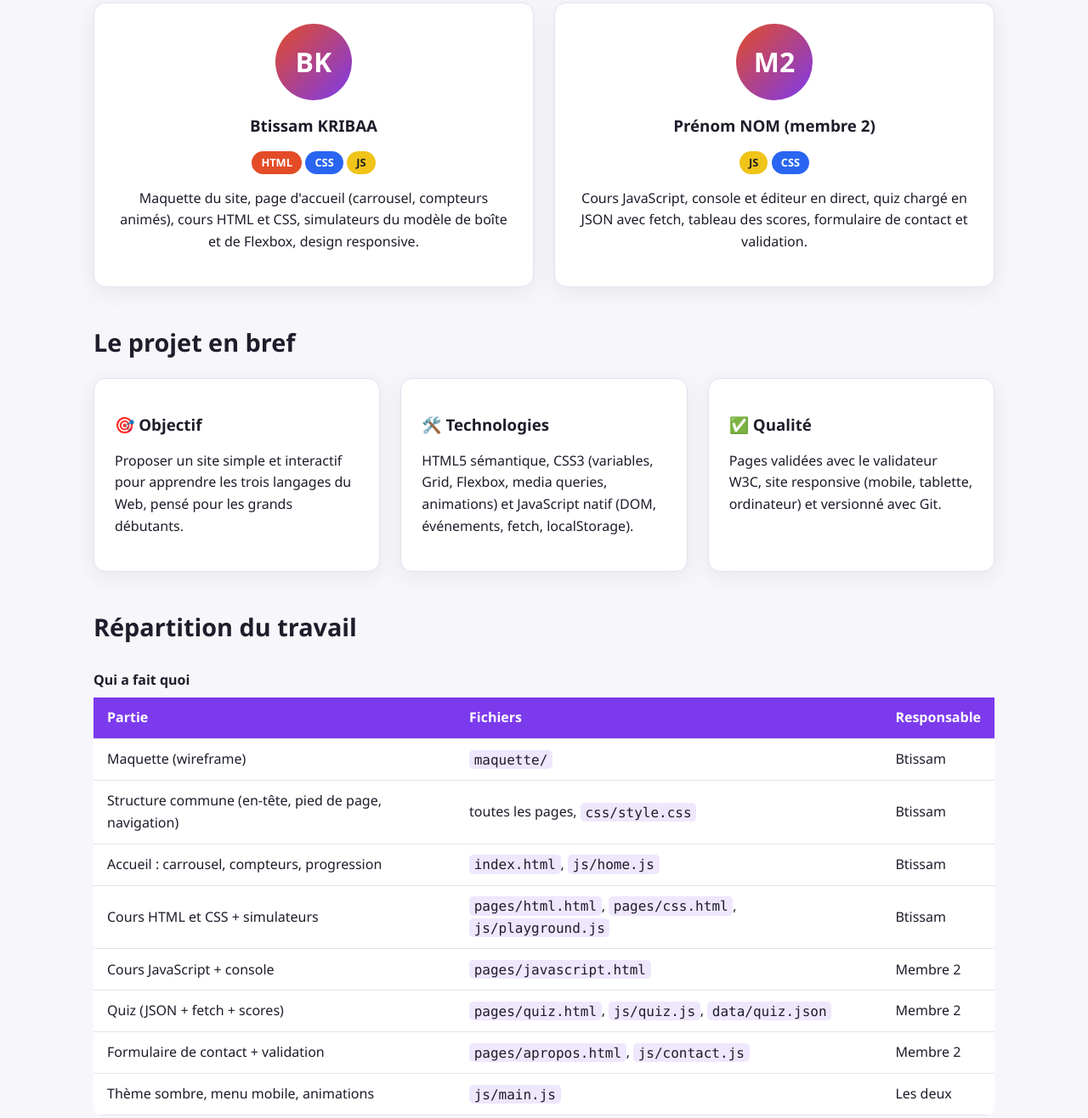
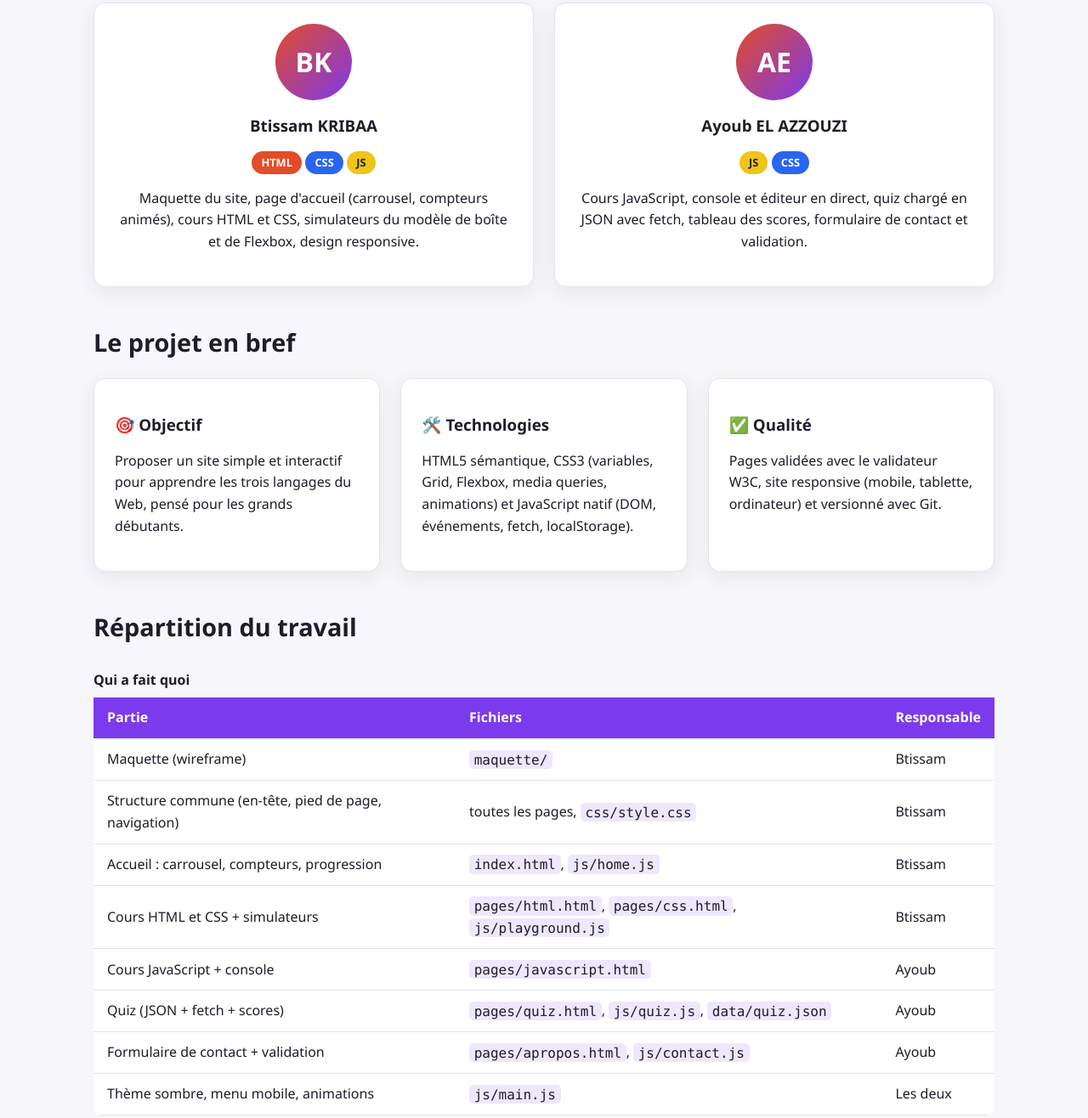
Before and after one commit to btissamuser/codelab_Kribaa_Elazzouzi, a plain HTML site: page pages/apropos.html in a window 1280 px wide. Shown: the part 413-1729 px from the top of the page at 85% size. Drawn offline with Linux system fonts and the light colour scheme.

Commit message:
Ajout d'Ayoub EL AZZOUZI dans la page A propos

```diff
--- a/pages/apropos.html
+++ b/pages/apropos.html
@@ -51,8 +51,8 @@
         <p>Maquette du site, page d'accueil (carrousel, compteurs animés), cours HTML et CSS, simulateurs du modèle de boîte et de Flexbox, design responsive.</p>
       </article>
       <article class="card member reveal">
-        <div class="avatar" aria-hidden="true">M2</div>
-        <h3>Prénom NOM (membre 2)</h3>
+        <div class="avatar" aria-hidden="true">AE</div>
+        <h3>Ayoub EL AZZOUZI</h3>
         <p><span class="badge js">JS</span> <span class="badge css">CSS</span></p>
         <p>Cours JavaScript, console et éditeur en direct, quiz chargé en JSON avec fetch, tableau des scores, formulaire de contact et validation.</p>
       </article>
@@ -90,9 +90,9 @@
           <tr><td>Structure commune (en-tête, pied de page, navigation)</td><td>toutes les pages, <code>css/style.css</code></td><td>Btissam</td></tr>
           <tr><td>Accueil : carrousel, compteurs, progression</td><td><code>index.html</code>, <code>js/home.js</code></td><td>Btissam</td></tr>
           <tr><td>Cours HTML et CSS + simulateurs</td><td><code>pages/html.html</code>, <code>pages/css.html</code>, <code>js/playground.js</code></td><td>Btissam</td></tr>
-          <tr><td>Cours JavaScript + console</td><td><code>pages/javascript.html</code></td><td>Membre 2</td></tr>
-          <tr><td>Quiz (JSON + fetch + scores)</td><td><code>pages/quiz.html</code>, <code>js/quiz.js</code>, <code>data/quiz.json</code></td><td>Membre 2</td></tr>
-          <tr><td>Formulaire de contact + validation</td><td><code>pages/apropos.html</code>, <code>js/contact.js</code></td><td>Membre 2</td></tr>
+          <tr><td>Cours JavaScript + console</td><td><code>pages/javascript.html</code></td><td>Ayoub</td></tr>
+          <tr><td>Quiz (JSON + fetch + scores)</td><td><code>pages/quiz.html</code>, <code>js/quiz.js</code>, <code>data/quiz.json</code></td><td>Ayoub</td></tr>
+          <tr><td>Formulaire de contact + validation</td><td><code>pages/apropos.html</code>, <code>js/contact.js</code></td><td>Ayoub</td></tr>
           <tr><td>Thème sombre, menu mobile, animations</td><td><code>js/main.js</code></td><td>Les deux</td></tr>
         </tbody>
       </table>
```
